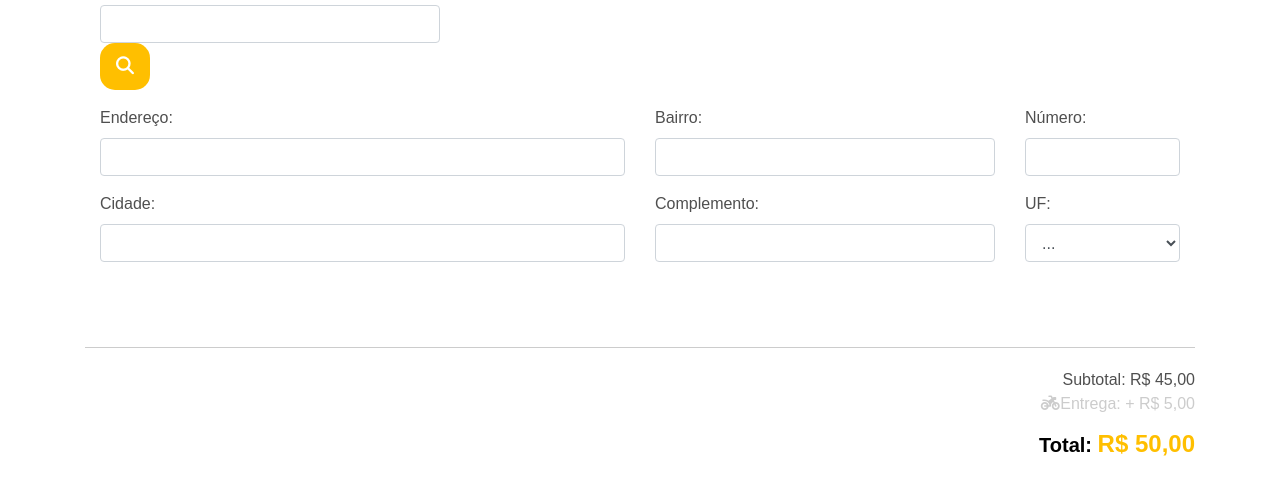
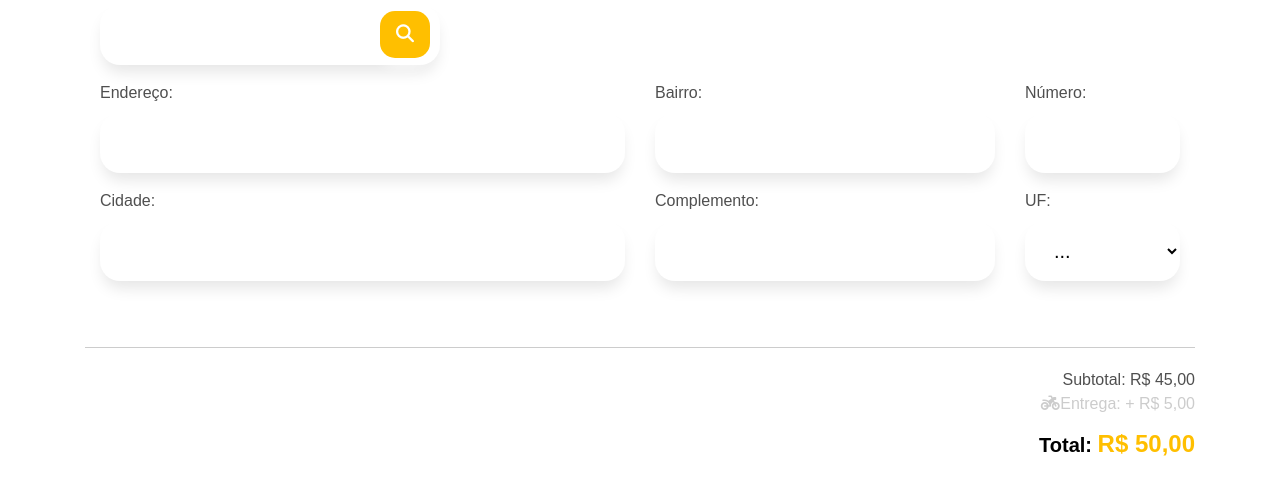
Before and after one commit to lucasaraujods/projeto-restaurante, a plain HTML site: page index.html in a window 1280 px wide. Shown: the part 202-685 px from the top of the page. Drawn offline with nearby package versions, Linux system fonts and the light colour scheme; a web font is replaced by a local one.

Commit message:
subindo estilos a segunda etapa do carrinho

```diff
--- a/css/style.css
+++ b/css/style.css
@@ -603,3 +603,27 @@ footer{
     color: var(--colorprimaria);
     font-size: 24px;
 }
+
+.form-control{
+    background-color: var(--colorwhite);
+    color: black!important;
+    border-radius: 20px;
+    padding: 15px 25px;
+    font-size: 20px;
+    box-shadow: 0px 10px 15px -3px rgba(0,0,0,0.1)!important;
+    border: none!important;
+}
+
+select.form-control{
+    height: 60px!important;
+}
+
+.container-cep .form-control{
+    padding-right: 75px;
+}
+
+.container-cep .btn{
+    position: absolute;
+    right: 25px;
+    top: 38px;
+}
```
